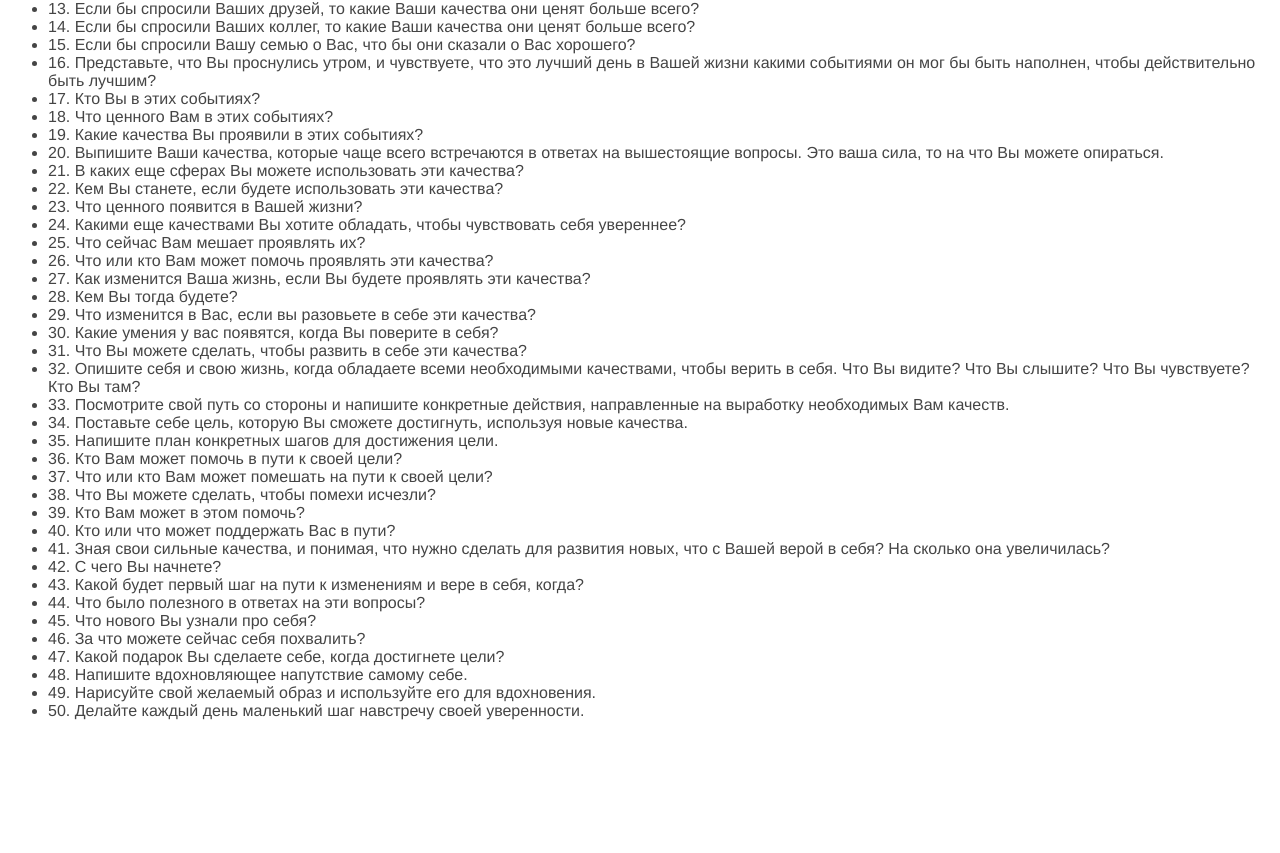
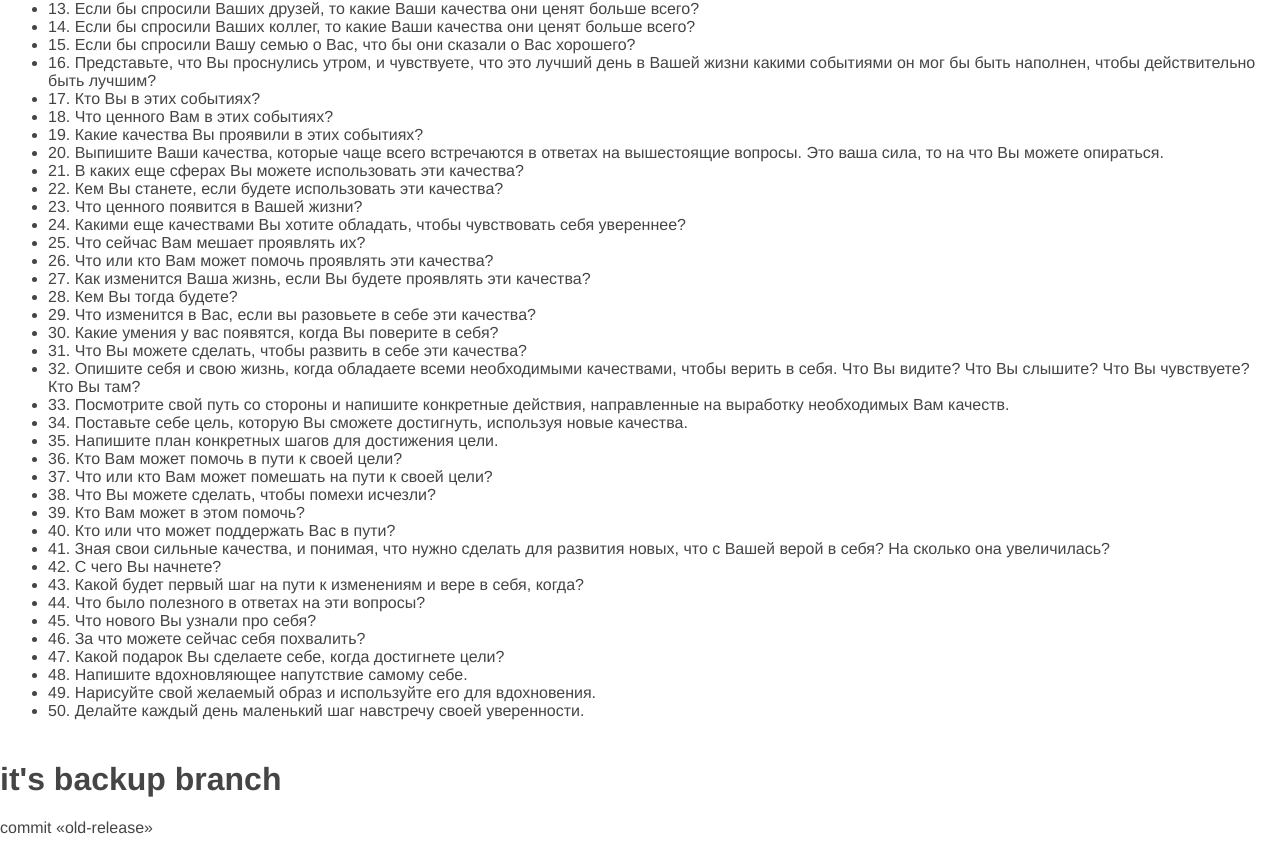
Before and after one commit to AlexanderSipko/promotion_app, a React (Vite) app: page / in a window 1280 px wide. Shown: the part 481-1334 px from the top of the page. Before the commit the page ends 1221 px from the top, so only its background shows below. Built offline with nearby package versions, Linux system fonts and the light colour scheme.

Commit message:
add cherry-pick

```diff
--- a/src/app/App.jsx
+++ b/src/app/App.jsx
@@ -6,6 +6,8 @@ const App = () => {
     return (
         <>
             <AppRouter/>
+            <h1>it's backup branch</h1>
+            <p>commit «old-release»</p>
         </>
 
     );
```
